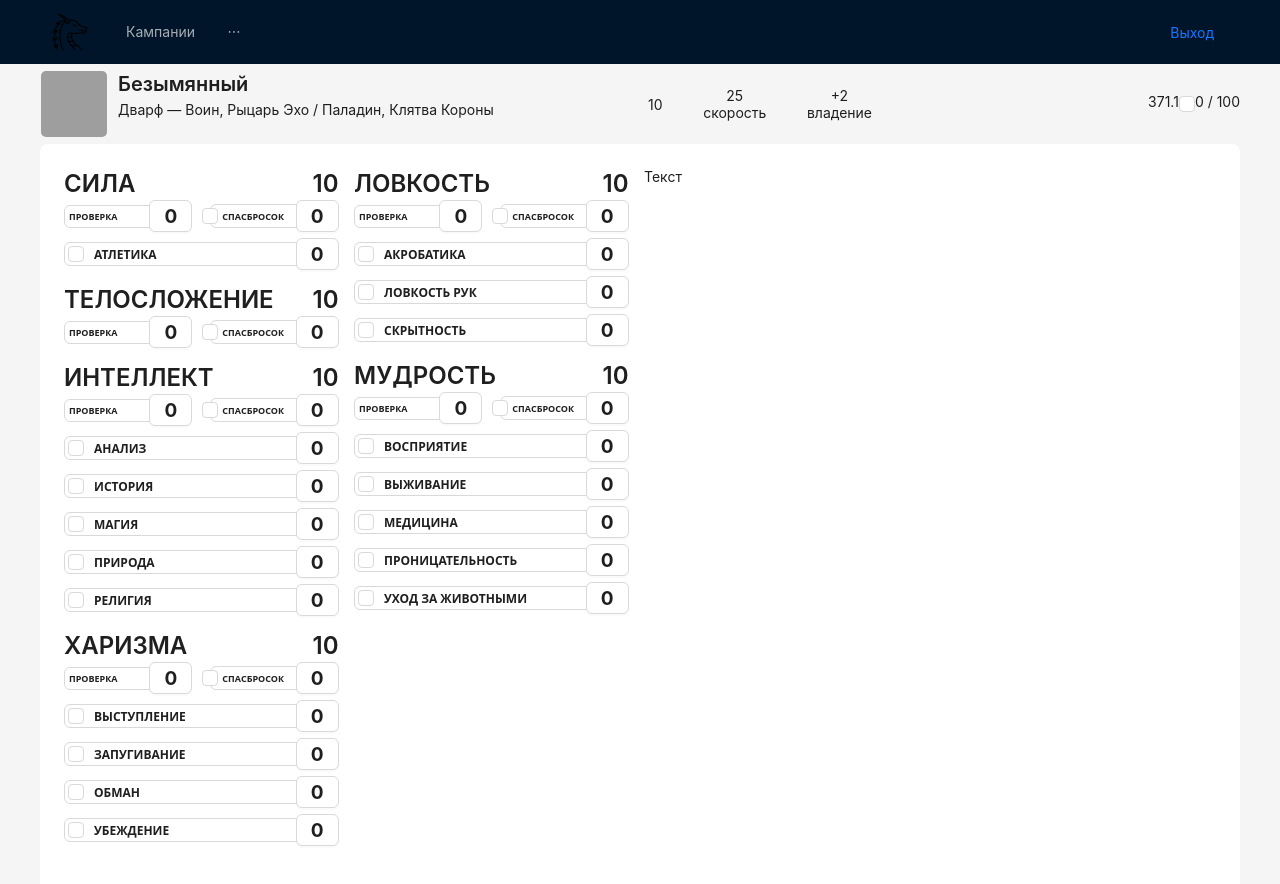
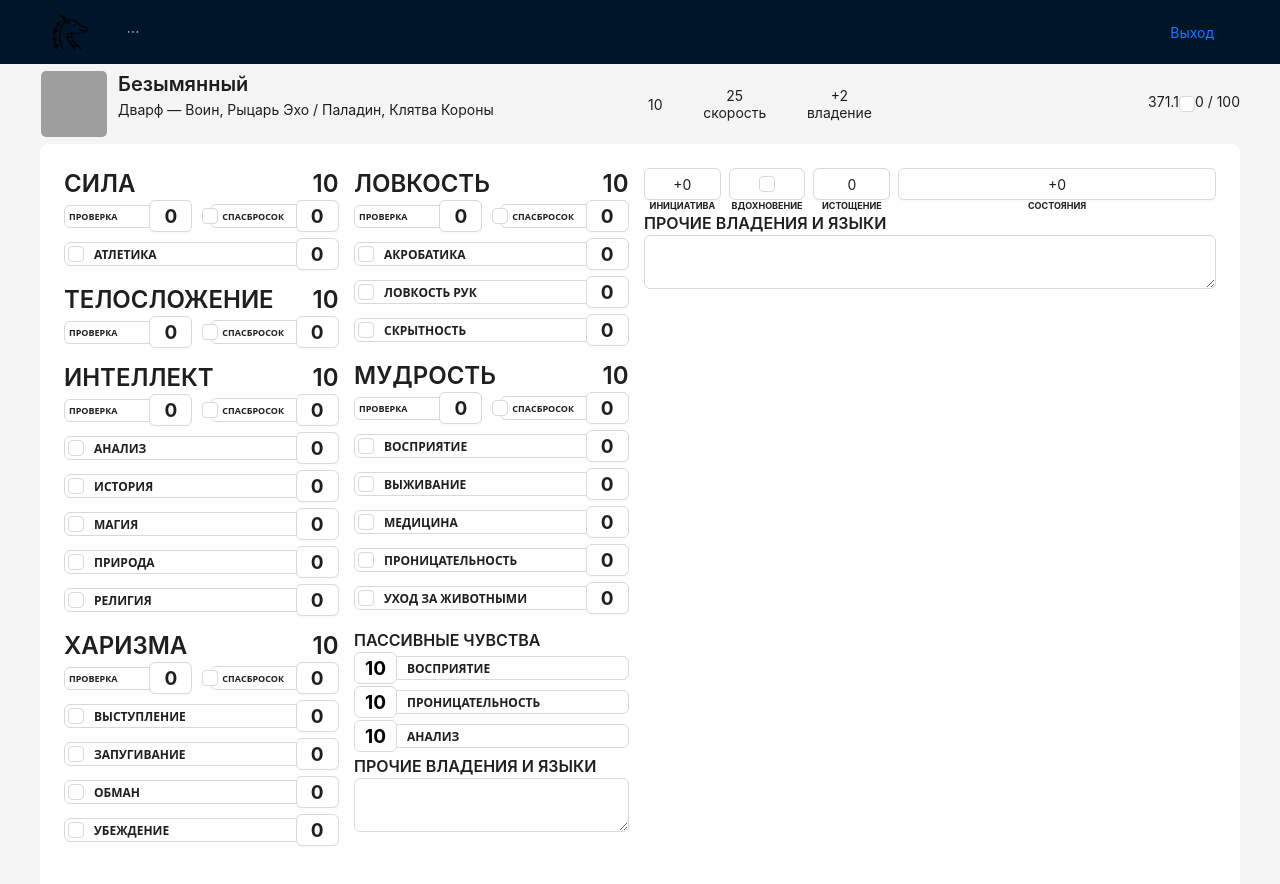
Before and after one commit to SugawaraKoushi/dnd-notes-client-app, a React (Create React App) app: page /characters/new in a window 1280 px wide. Shown: the top 884 px of the page. Built offline with nearby package versions, Linux system fonts and the light colour scheme; grey boxes are pictures that could not be loaded.

Commit message:
Add new elements

```diff
--- a/src/components/Root.jsx
+++ b/src/components/Root.jsx
@@ -8,13 +8,13 @@ const Root = () => {
     const navigate = useNavigate();
 
     const items = [
-        {
-            key: "/campaigns/list",
-            label: <Link to="/campaigns/list">Кампании</Link>,
-        },
+        // {
+        //     key: "/campaigns/list",
+        //     label: <Link to="/campaigns/list">Кампании</Link>,
+        // },
         {
             key: "/characters/list",
-            label: <Link to="/characters/list">Персонажи</Link>,
+            label: <Link to="/characters/list">Мои персонажи</Link>,
         },
     ];
 
--- a/src/components/characters/NewCharacter.jsx
+++ b/src/components/characters/NewCharacter.jsx
@@ -5,6 +5,9 @@ import CharacterHeader from "./CharacterHeader";
 import { AbilityContext } from "./AbilityContext";
 import Character from "../../model/Character";
 import { calculateModifier } from "../services/ModifierService";
+import PassiveAbilityTile from "./PassiveAbilityTile";
+import TextBlock from "./TextBlock";
+import StatusTracker from "./StatusTracker";
 
 const NewCharacterPage = () => {
     const [character, setCharacter] = useState(new Character());
@@ -307,6 +310,7 @@ const NewCharacterPage = () => {
             modifier +
             character.religionBonus +
             (character.religionProficiency ? character.proficiencyBonus : 0);
+        const investigationPassive = 10 + investigation;
 
         const savingThrow =
             modifier +
@@ -324,6 +328,7 @@ const NewCharacterPage = () => {
             arcana: arcana,
             nature: nature,
             religion: religion,
+            investigationPassive: investigationPassive,
         });
     };
 
@@ -362,6 +367,8 @@ const NewCharacterPage = () => {
             investigationProficiency: proficiency,
             investigation:
                 character.investigation + k * character.proficiencyBonus,
+            investigationPassive:
+                character.investigationPassive + k * character.proficiencyBonus,
         });
     };
 
@@ -373,6 +380,7 @@ const NewCharacterPage = () => {
             ...character,
             investigation: value,
             investigationBonus: bonus,
+            investigationPassive: 10 + value,
         });
     };
 
@@ -521,6 +529,8 @@ const NewCharacterPage = () => {
             (character.animalHandlingProficiency
                 ? character.proficiencyBonus
                 : 0);
+        const perceptionPassive = 10 + perception;
+        const insightPassive = 10 + insight;
 
         const savingThrow =
             modifier +
@@ -538,6 +548,8 @@ const NewCharacterPage = () => {
             medicine: medicine,
             insight: insight,
             animalHandling: animalHandling,
+            perceptionPassive: perceptionPassive,
+            insightPassive: insightPassive,
         });
     };
 
@@ -574,6 +586,8 @@ const NewCharacterPage = () => {
             ...character,
             perceptionProficiency: proficiency,
             perception: character.perception + k * character.proficiencyBonus,
+            perceptionPassive:
+                character.perceptionPassive + k * character.proficiencyBonus,
         });
     };
 
@@ -584,6 +598,7 @@ const NewCharacterPage = () => {
             ...character,
             perception: value,
             perceptionBonus: bonus,
+            perceptionPassive: 10 + value,
         });
     };
 
@@ -637,6 +652,8 @@ const NewCharacterPage = () => {
             ...character,
             insightProficiency: proficiency,
             insight: character.insight + k * character.proficiencyBonus,
+            insightPassive:
+                character.insightPassive + k * character.proficiencyBonus,
         });
     };
 
@@ -647,6 +664,7 @@ const NewCharacterPage = () => {
             ...character,
             insight: value,
             insightBonus: bonus,
+            insightPassive: 10 + value,
         });
     };
 
@@ -889,6 +907,16 @@ const NewCharacterPage = () => {
     ];
 
     //#endregion Харизма
+
+    //#region Пассивные чувства
+
+    const passiveSkills = [
+        { name: "восприятие", score: character.perceptionPassive },
+        { name: "проницательность", score: character.insightPassive },
+        { name: "анализ", score: character.investigationPassive },
+    ];
+
+    //#endregion Пассивные чувства
 
     const sex = [
         { value: "MALE", label: <span>Мужской</span> },
@@ -1259,8 +1287,12 @@ const NewCharacterPage = () => {
                                 skills={charismaSkills}
                             />
                         </AbilityContext.Provider>
+                        <PassiveAbilityTile skills={passiveSkills} />
                     </Flex>
-                    <Flex className="abilities">Текст</Flex>
+                    <Flex vertical className="abilities">
+                        <StatusTracker />
+                        <TextBlock />
+                    </Flex>
                 </Flex>
             </Form>
         </>
--- /dev/null
+++ b/src/components/characters/PassiveAbilityCheck.jsx
@@ -0,0 +1,32 @@
+import { CheckCircleFilled } from "@ant-design/icons";
+import { Button, Flex } from "antd";
+import { useState } from "react";
+import { Link } from "react-router";
+import { modifierAsString } from "../services/ModifierService";
+
+const PassiveAbilityCheck = (props) => {
+    const [isModalOpen, setIsModalOpen] = useState(false);
+
+    const handleModalOpen = () => {
+        setIsModalOpen(true);
+    };
+
+    const handleModalClose = () => {
+        setIsModalOpen(false);
+    };
+
+    return (
+        <Flex className="passive-ability-check" justify="space-between" align="center">
+            <Button className="ability-check-button-reversed" disabled>
+                {props.score}
+            </Button>
+            <Flex className="ability-check-wrap-reversed" align="center">
+                <Link className="ability-check-label" to="" onClick={handleModalOpen}>
+                    {props.name.toUpperCase()}
+                </Link>
+            </Flex>
+        </Flex>
+    );
+};
+
+export default PassiveAbilityCheck;
--- /dev/null
+++ b/src/components/characters/PassiveAbilityTile.jsx
@@ -0,0 +1,26 @@
+import { Flex, Typography } from "antd";
+import PassiveAbilityCheck from "./PassiveAbilityCheck";
+import TextBlock from "./TextBlock";
+
+const PassiveAbilityTile = (props) => {
+    const { Title } = Typography;
+
+    return (
+        <Flex className="passive-ability-tile" vertical>
+            <Title level={5} style={{ margin: "0" }}>
+                {"пассивные чувства".toUpperCase()}
+            </Title>
+            {props.skills &&
+                props.skills.map((skill, i) => (
+                    <PassiveAbilityCheck
+                        key={skill.name}
+                        name={skill.name}
+                        score={skill.score}
+                    />
+                ))}
+            <TextBlock />
+        </Flex>
+    );
+};
+
+export default PassiveAbilityTile;
--- /dev/null
+++ b/src/components/characters/StatusTracker.jsx
@@ -0,0 +1,43 @@
+import { Button, Checkbox, Dropdown, Flex } from "antd";
+
+const StatusTracker = () => {
+    const exhaustingLevels = [
+        { key: 1, label: <span>0</span> },
+        { key: 2, label: <span>1</span> },
+        { key: 3, label: <span>2</span> },
+        { key: 4, label: <span>2</span> },
+        { key: 5, label: <span>4</span> },
+        { key: 6, label: <span>5</span> },
+        { key: 7, label: <span>6</span> },
+    ];
+
+    return (
+        <Flex
+            justify="space-between"
+            align="center"
+            gap="small"
+            style={{ width: "100%" }}
+        >
+            <Flex className="status-tracker-item-small" vertical align="center">
+                <Button style={{ width: "100%" }}>+0</Button>
+                <span class="small-description">инициатива</span>
+            </Flex>
+            <Flex className="status-tracker-item-small" vertical align="center">
+                <Checkbox className="inspire-checkbox" />
+                <label class="small-description">вдохновение</label>
+            </Flex>
+            <Flex className="status-tracker-item-small" vertical align="center">
+                <Dropdown menu={{ items: exhaustingLevels }} placement="bottom">
+                    <Button style={{ width: "100%" }}>0</Button>
+                </Dropdown>
+                <span class="small-description">истощение</span>
+            </Flex>
+            <Flex className="status-tracker-item" vertical align="center">
+                <Button style={{ width: "100%" }}>+0</Button>
+                <span class="small-description">состояния</span>
+            </Flex>
+        </Flex>
+    );
+};
+
+export default StatusTracker;
--- /dev/null
+++ b/src/components/characters/TextBlock.jsx
@@ -0,0 +1,17 @@
+import { Flex, Input, Typography } from "antd";
+
+const TextBlock = () => {
+    const { Title } = Typography;
+    const {TextArea } = Input;
+
+    return (
+        <Flex vertical>
+            <Title level={5} style={{ margin: "0" }}>
+                ПРОЧИЕ ВЛАДЕНИЯ И ЯЗЫКИ
+            </Title>
+            <TextArea />
+        </Flex>
+    );
+};
+
+export default TextBlock;
--- a/src/components/characters/index.css
+++ b/src/components/characters/index.css
@@ -10,6 +10,10 @@
     .ability-tile {
         width: 99%;
     }
+
+    .passive-ability-tile {
+        width: 99%;
+    }
 }
 
 .abilities {
@@ -18,7 +22,7 @@
 
 @media (min-width: 1200px) {
     .abilities {
-        height: 777px;
+        height: 700px;
         width: 572px;
         overflow: auto;
     }
@@ -46,6 +50,11 @@
 
     #wisdom {
         order: 6;
+    }
+
+    .passive-ability-tile {
+        width: 48%;
+        order: 7;
     }
 }
 
@@ -75,10 +84,22 @@
     margin-right: 18px;
 }
 
+.passive-ability-check {
+    margin-bottom: 2px;
+}
+
 .ability-check-wrap {
     max-height: 24px;
     width: 100%;
     border-radius: 6px 0 0 6px;
+    border: 1px solid #d9d9d9;
+    padding: 4px 0;
+}
+
+.ability-check-wrap-reversed {
+    max-height: 24px;
+    width: 100%;
+    border-radius: 0 6px 6px 0;
     border: 1px solid #d9d9d9;
     padding: 4px 0;
 }
@@ -105,8 +126,18 @@
     margin-left: -1px;
     font-weight: 700;
     font-size: 19px;
-    max-width: 42.94px;
+    max-width: 43px;
     max-height: 32px;
+}
+
+.ability-check-button-reversed {
+    margin-right: -1px;
+    font-weight: 700;
+    font-size: 19px;
+    max-width: 43px;
+    max-height: 32px;
+    color: #000000 !important;
+    background: #ffffff !important;
 }
 
 .ability-check-checkbox-small {
@@ -132,3 +163,27 @@
     border: 1px solid #f0f0f0;
     padding: 10px 8px 10px 14px;
 }
+
+.inspire-checkbox {
+    padding: 4px calc(59% - 16px);
+    border: 1px solid #d9d9d9;
+    border-radius: 6px;
+}
+
+.inspire-checkbox * input {
+    border: none;
+}
+
+.status-tracker-item {
+    width: 58%;
+}
+
+.status-tracker-item-small {
+    width: 14%;
+}
+
+.small-description {
+    font-size: 9px;
+    font-weight: 700;
+    text-transform: uppercase;
+}
--- a/src/model/Character.js
+++ b/src/model/Character.js
@@ -1,3 +1,5 @@
+import { calculateModifier } from "../components/services/ModifierService";
+
 class Character {
     constructor() {
         this.level = 1;
@@ -97,6 +99,11 @@ class Character {
         this.intimidationBonus = 0; // Запугивание
         this.performanceBonus = 0; // Выступление
         this.persuasionBonus = 0; // Убеждение
+
+        // Пасивные чувства
+        this.perceptionPassive = 10 + this.perception;
+        this.insightPassive = 10 + this.insight;
+        this.investigationPassive = 10 + this.investigation;
     }
 }
 
```
